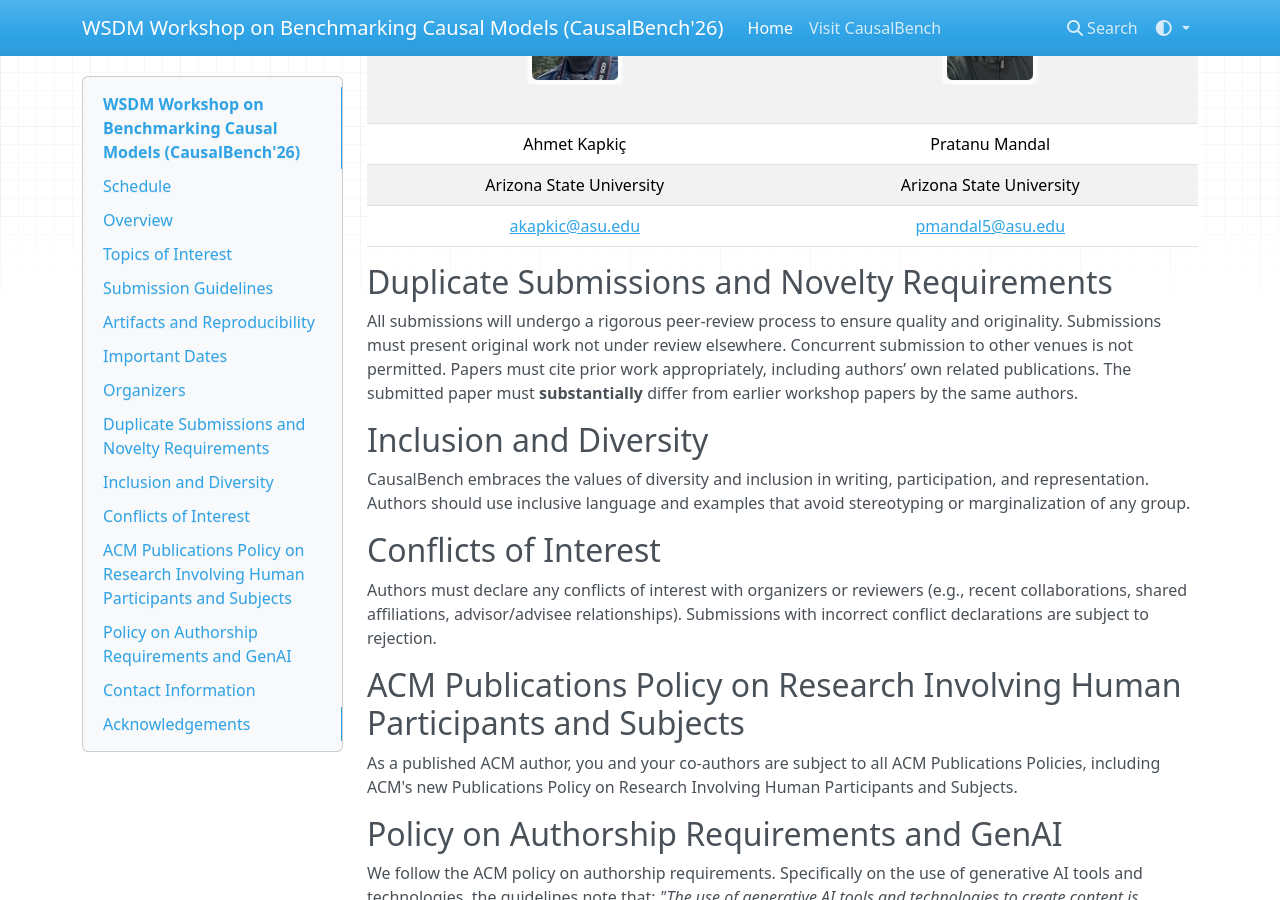
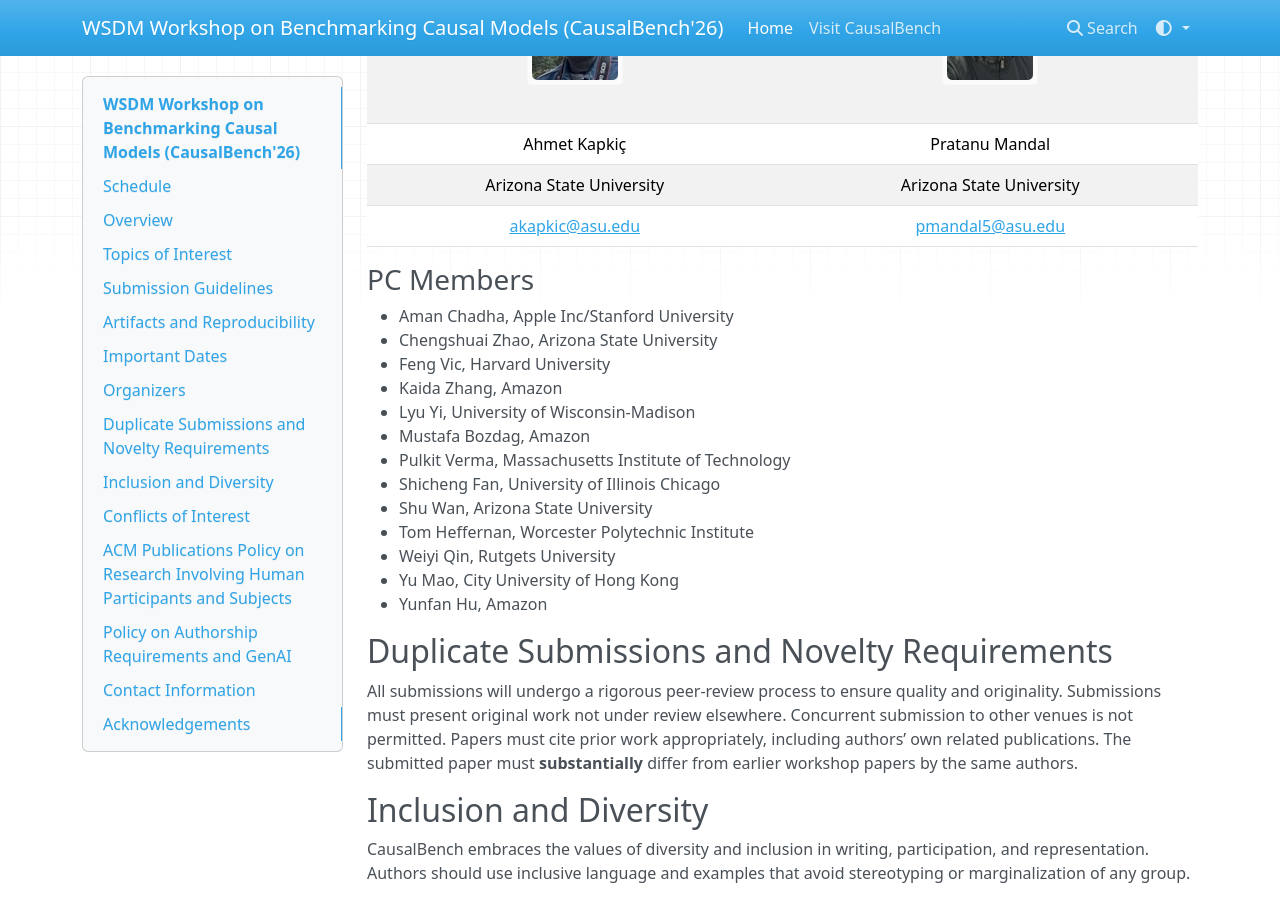
Before and after one commit to CausalBenchOrg/CausalBench-WSDM26, an MkDocs documentation site: the page built from docs/index.md, in a window 1280 px wide and 900 px high, scrolled down 3402 px. Built offline with MkDocs 1.6.1, drawn with Linux system fonts in a browser that asks for light colours; nearby versions of some CDN libraries.

Commit message:
Update index.md
Added PC Members.

```diff
--- a/docs/index.md
+++ b/docs/index.md
@@ -81,6 +81,21 @@
 |Arizona State University|Arizona State University|
 |<akapkic@asu.edu>|<pmandal5@asu.edu>|
 
+### PC Members
+- Aman Chadha,	Apple Inc/Stanford University
+- Chengshuai Zhao,	Arizona State University
+- Feng Vic,	Harvard University
+- Kaida Zhang,	Amazon
+- Lyu Yi,	University of Wisconsin-Madison
+- Mustafa Bozdag,	Amazon
+- Pulkit Verma,	Massachusetts Institute of Technology
+- Shicheng Fan,	University of Illinois Chicago
+- Shu Wan,	Arizona State University
+- Tom Heffernan, Worcester Polytechnic Institute
+- Weiyi Qin,	Rutgets University
+- Yu Mao,	City University of Hong Kong
+- Yunfan Hu,	Amazon
+
 ## Duplicate Submissions and Novelty Requirements
 All submissions will undergo a rigorous peer-review process to ensure quality and originality. Submissions must present original work not under review elsewhere. Concurrent submission to other venues is not permitted. Papers must cite prior work appropriately, including authors’ own related publications. The submitted paper must **substantially** differ from earlier workshop papers by the same authors.
 
```
